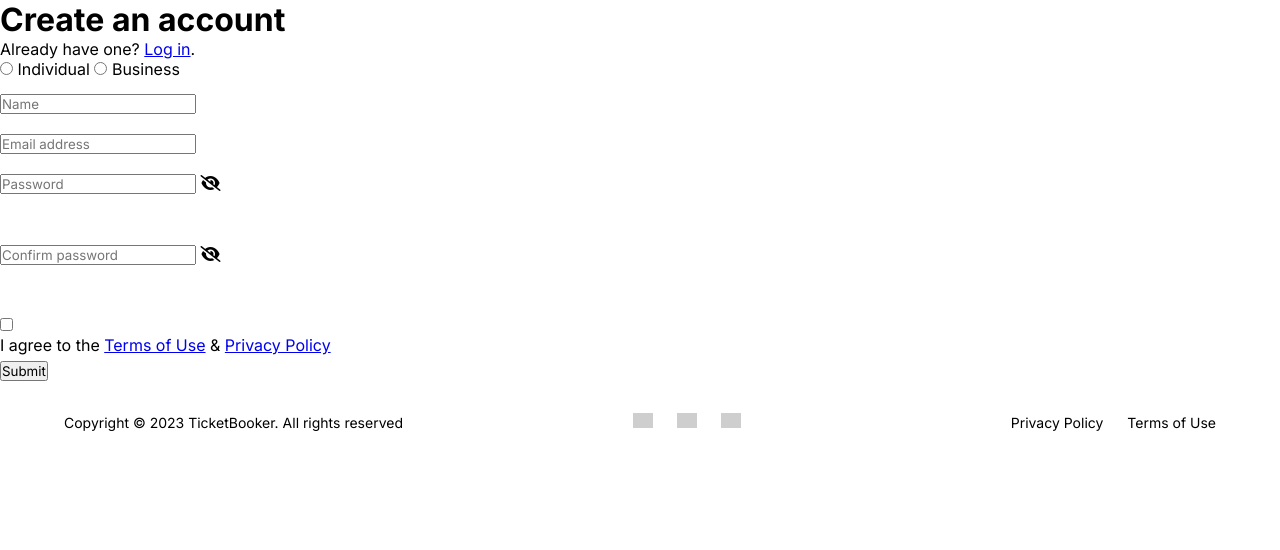
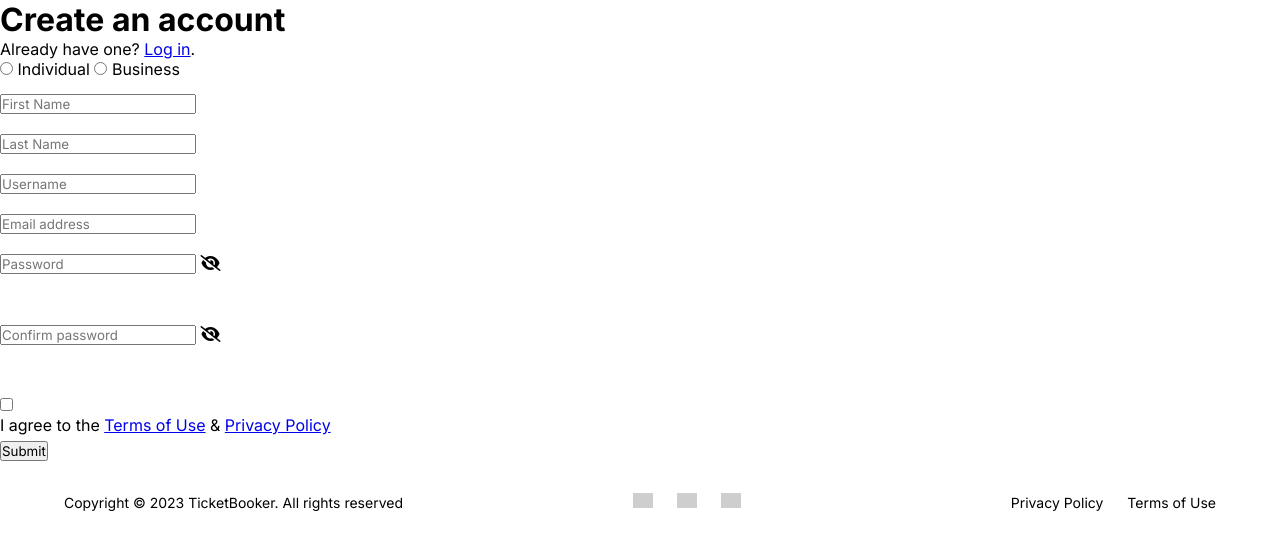
Before and after one commit to lorikagajs/Ueb-2, a PHP site: page /signup.php in a window 1280 px wide. Shown: the part 98-648 px from the top of the page. Run offline with PHP 8.4, Linux system fonts and the light colour scheme; some libraries are stand-ins or nearby versions; grey boxes are pictures that could not be loaded.

Commit message:
added firstName and lastName

```diff
--- a/TicketBooker - Front/public/profiletickets.json
+++ b/TicketBooker - Front/public/profiletickets.json
@@ -52,5 +52,11 @@
         "date": "2024-05-02",
         "location": "prishtine",
         "type": "Movie"
+    },
+    {
+        "title": "Action Movie Premiere",
+        "date": "2024-01-15",
+        "location": "Pej\u00eb",
+        "type": "Movie"
     }
 ]
--- a/TicketBooker - Front/public/signup.php
+++ b/TicketBooker - Front/public/signup.php
@@ -3,8 +3,8 @@
 //include "./database/userfunctions.php";
 session_start();
 
-$type = $name = $email = $confirmEmail = $password = $confirmPassword = $checkboxErr = "";
-$typeErr = $usernameErr = $emailErr = $confirmEmailErr = $passwordErr = $confirmPasswordErr = "";
+$type = $firstName=$lastName=$name = $email = $confirmEmail = $password = $confirmPassword = $checkboxErr = "";
+$typeErr =$firstNameErr=$lastNameErr= $usernameErr = $emailErr = $confirmEmailErr = $passwordErr = $confirmPasswordErr = "";
 $checkbox = false;
 $formValid = true;
 
@@ -23,6 +23,31 @@ if (isset($_POST['submit'])) {
 		$formValid = false;
 	} else {
 		$type = sanitizeInput($_POST["user_type"]);
+	}
+	//Validate FirstName
+	if (empty($_POST["firstName"])) {
+		$usernameErr = "First Name is required";
+		$formValid = false;
+	}
+	else {
+        $firstName = sanitizeInput($_POST["firstName"]);
+        // Check if the first name contains only letters and spaces
+        if (!preg_match("/^[a-zA-Z ]*$/", $firstName)) {
+            $firstNameErr = "Only letters and white space allowed";
+			$formValid = false;
+        }
+	}
+
+	//Validate lastName
+	if (empty($_POST["lastName"])) {
+		$usernameErr = "Last Name is required";
+		$formValid = false;
+	}else {
+        $lastName = sanitizeInput($_POST["lastName"]);
+        // Check if the first name contains only letters and spaces
+        if (!preg_match("/^[a-zA-Z ]*$/", $lastName)) {
+            $lastNameErr = "Only letters and white space allowed";
+        }
 	}
 
 	//Validate username
@@ -209,9 +234,15 @@ if (isset($_POST['submit'])) {
 					</label>
 				</div>
 				<div class="error"><?php echo $typeErr; ?></div>
-				<input type="text" name="name" value="<?php echo htmlspecialchars($name); ?>" required="required" placeholder="Name" class="input">
+
+				<input type="text" name="firstName" value="<?php echo htmlspecialchars($firstName); ?>" required="required" placeholder="First Name" class="input">
+        <div class="error"><?php echo $firstNameErr; ?></div>
+
+		<input type="text" name="lastName" value="<?php echo htmlspecialchars($lastName); ?>" required="required" placeholder="Last Name" class="input">
+        <div class="error"><?php echo $lastNameErr; ?></div>
+
+		<input type="text" name="name" value="<?php echo htmlspecialchars($name); ?>" required="required" placeholder="Username" class="input">
         <div class="error"><?php echo $usernameErr; ?></div>
-
 
 				<input type="email" name="email" value="<?php echo htmlspecialchars($email); ?>" required="required" placeholder="Email address" class="input">
         <div class="error"><?php echo $emailErr; ?></div>
--- a/TicketBooker - Front/public/ticketinfo.json
+++ b/TicketBooker - Front/public/ticketinfo.json
@@ -154,5 +154,11 @@
         "date": "2024-05-02",
         "location": "prishtine",
         "type": "Movie"
+    },
+    {
+        "title": "XXXXXXXX",
+        "date": "2024-04-19",
+        "location": "peje",
+        "type": "Concert"
     }
 ]
```
